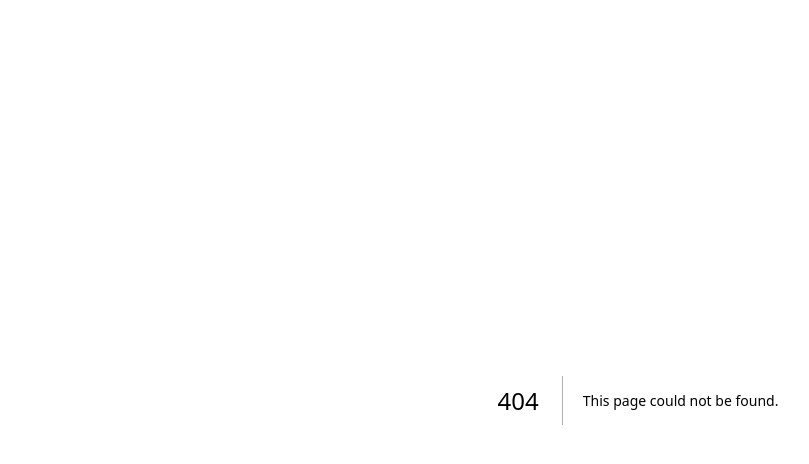
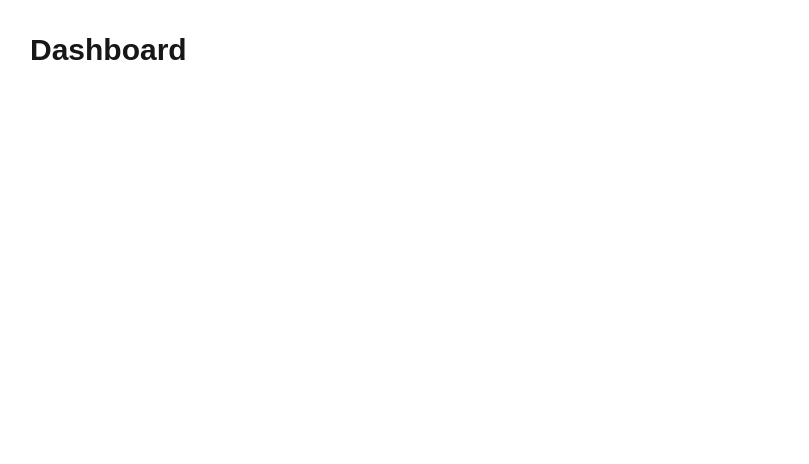
Before and after one commit to Sobindra2005/Inventory-Management, a Next.js app in the folder frontend/: page /dashboard in a window 1280 px wide. Before the commit this address had no page. Shown: the top 464 px of the page, without its empty margins (2-811 px from the left). Built offline with nearby package versions, Linux system fonts and the light colour scheme.

Commit message:
feat: add Dashboard and Login pages with initial layout

```diff
--- /dev/null
+++ b/frontend/app/dashboard/page.tsx
@@ -0,0 +1,25 @@
+'use client';
+import { useState } from 'react';
+
+
+
+
+export default function DashboardPage() {
+    const [loading, setLoading] = useState(false);
+
+    return (
+        <div className="min-h-screen ">
+            <div className="max-w-7xl mx-auto px-4 sm:px-6 lg:px-8 py-8">
+                <h1 className="text-3xl font-bold ">Dashboard</h1>
+
+                <div className="mt-8 grid grid-cols-1 md:grid-cols-2 lg:grid-cols-4 gap-6">
+                    {/* Cards will go here */}
+                </div>
+
+                <div className="mt-8">
+                    {/* Main content area */}
+                </div>
+            </div>
+        </div>
+    );
+}
--- /dev/null
+++ b/frontend/app/login/page.tsx
@@ -0,0 +1,18 @@
+'use client';
+
+
+
+
+export default function LoginPage() {
+
+
+    return (
+        <div className="min-h-screen flex items-center justify-center ">
+            <div className="max-w-md w-full space-y-8">
+                <h2 className="text-center text-3xl font-bold">Sign in</h2>
+
+
+            </div>
+        </div>
+    );
+}
```
Also changed, not shown: 1 other file (tests, documents, lock files or other folders).
